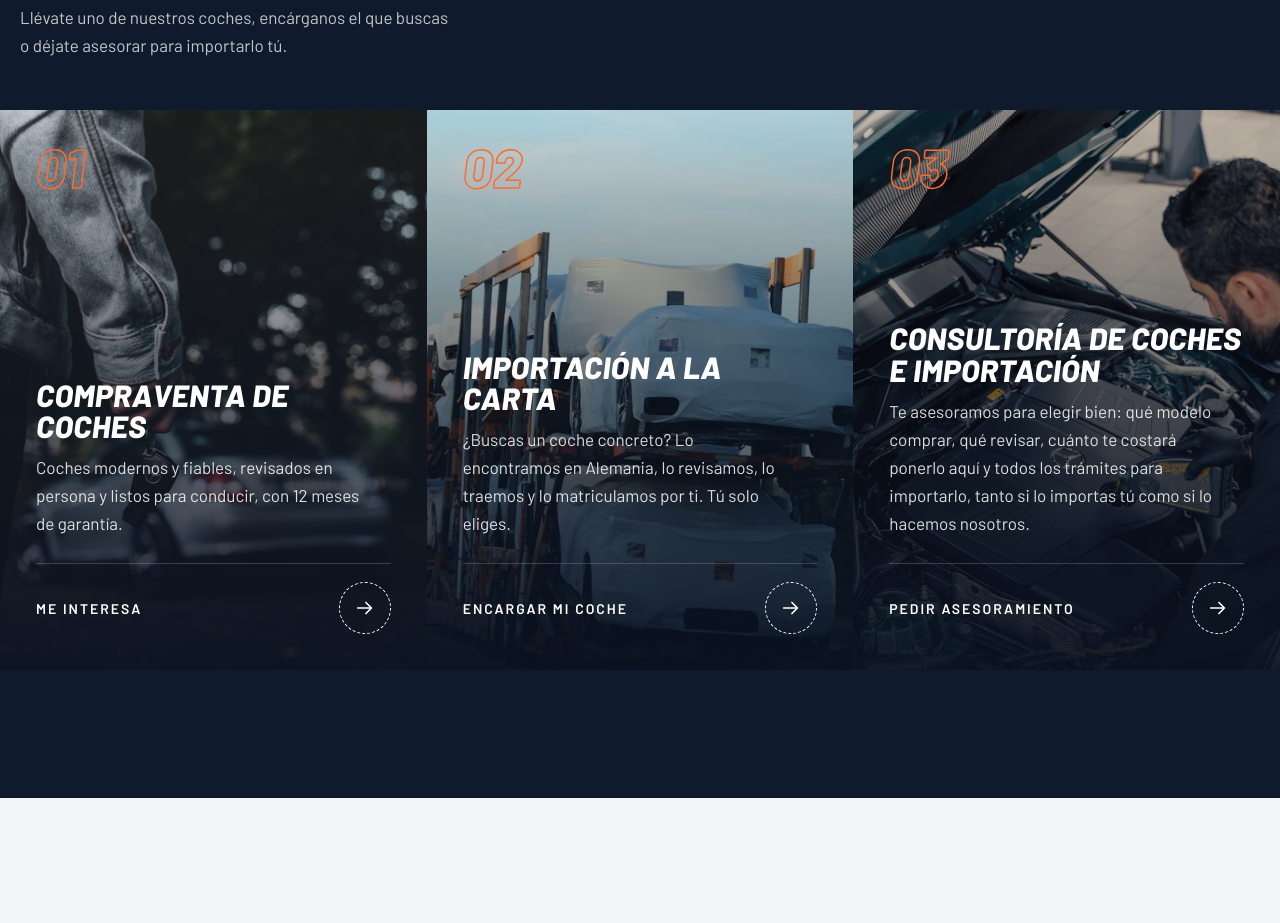
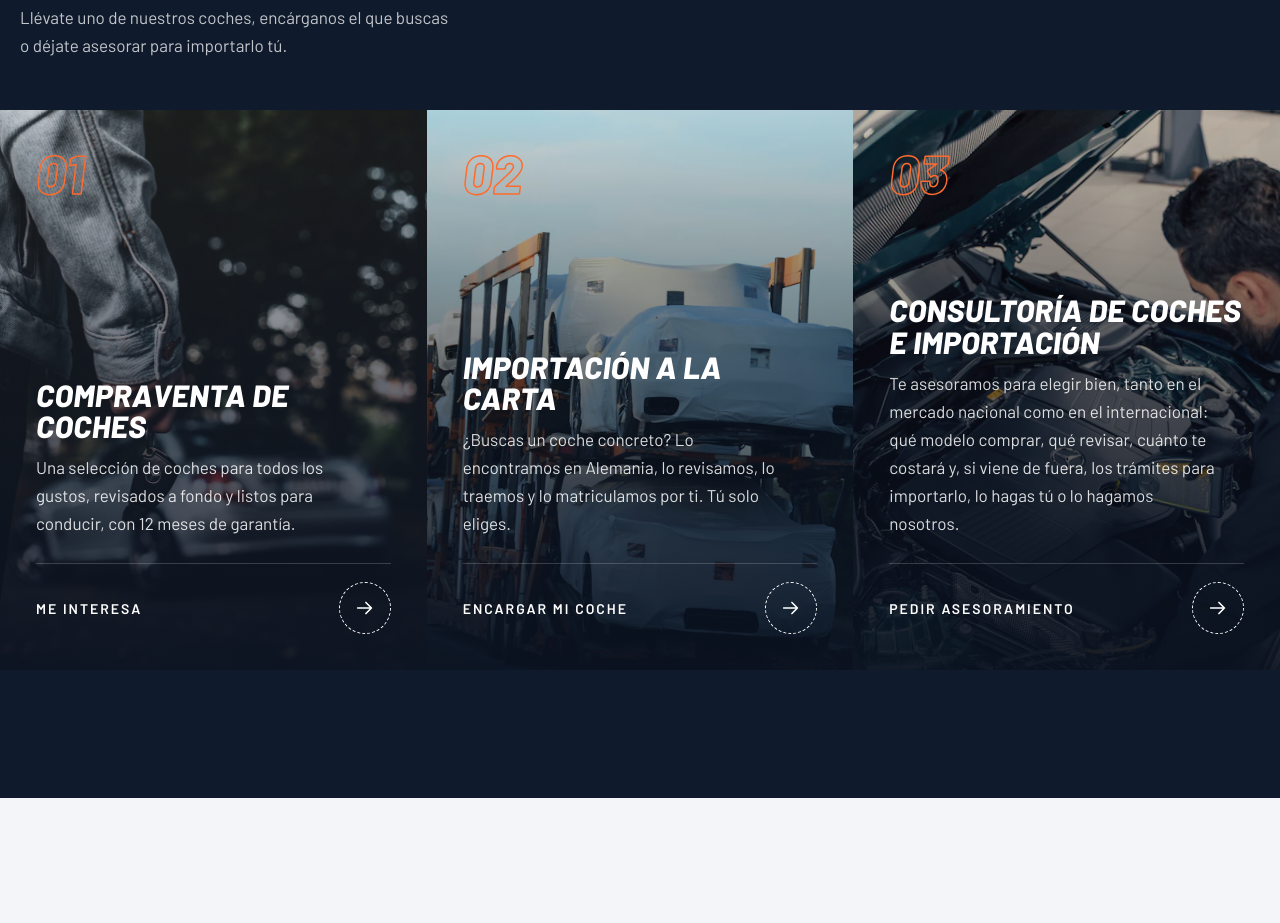
Before and after one commit to viictorperezz/cochesmuller-web, a plain HTML site: page index.html in a window 1280 px wide. Shown: the part 1023-1946 px from the top of the page. Drawn offline with Linux system fonts and the light colour scheme.

Commit message:
Servicio 1: selección para todos los gustos; servicio 3: mercado nacional e internacional; el número de las tarjetas ya no se monta sobre el título

```diff
--- a/index.html
+++ b/index.html
@@ -195,7 +195,7 @@
   .tarjeta::before { content: ''; position: absolute; inset: 0; z-index: -1; background: linear-gradient(180deg, rgb(10 18 32 / .15) 0%, rgb(10 18 32 / .55) 45%, rgb(10 18 32 / .94) 100%); transition: background .4s; }
   .tarjeta h3 { font-size: clamp(26px, 2.4vw, 34px); }
   .tarjeta p { margin-top: 12px; color: rgb(255 255 255 / .85); max-width: 34ch; }
-  .tarjeta .num { position: absolute; top: 30px; left: 36px; font-weight: 800; font-style: italic; font-size: 54px; line-height: 1; color: transparent; -webkit-text-stroke: 1.5px var(--naranja); }
+  .tarjeta .num { margin-bottom: auto; padding-bottom: 20px; font-weight: 800; font-style: italic; font-size: 54px; line-height: 1; color: transparent; -webkit-text-stroke: 1.5px var(--naranja); }
   .tarjeta .mas { margin-top: 26px; display: flex; align-items: center; justify-content: space-between; gap: 16px; font-weight: 600; font-size: 14px; letter-spacing: .14em; text-transform: uppercase; border-top: 1px solid rgb(255 255 255 / .18); padding-top: 18px; }
   .tarjeta:hover img { transform: scale(1.06); }
   .tarjeta:hover .flecha { background: var(--naranja); border-color: var(--naranja); color: var(--navy); transform: rotate(-45deg); }
@@ -510,7 +510,7 @@
         <img src="img/coche-a-la-carta.webp" width="900" height="1125" loading="lazy" alt="Mano sujetando la llave de un coche junto a un coche plateado">
         <span class="num" aria-hidden="true">01</span>
         <h3 class="titular">Compraventa de coches</h3>
-        <p>Coches modernos y fiables, revisados en persona y listos para conducir, con 12 meses de garantía.</p>
+        <p>Una selección de coches para todos los gustos, revisados a fondo y listos para conducir, con 12 meses de garantía.</p>
         <span class="mas">Me interesa <span class="flecha" aria-hidden="true"><svg><use href="#flecha"/></svg></span></span>
       </a>
       <a class="tarjeta rev" href="https://wa.me/34722873925" data-wa="Hola, quiero encargar un coche con la importación a la carta." target="_blank" rel="noopener">
@@ -524,7 +524,7 @@
         <img src="img/revision.webp" width="900" height="600" loading="lazy" alt="Mecánico revisando el motor de un coche con el capó abierto">
         <span class="num" aria-hidden="true">03</span>
         <h3 class="titular">Consultoría de coches e importación</h3>
-        <p>Te asesoramos para elegir bien: qué modelo comprar, qué revisar, cuánto te costará ponerlo aquí y todos los trámites para importarlo, tanto si lo importas tú como si lo hacemos nosotros.</p>
+        <p>Te asesoramos para elegir bien, tanto en el mercado nacional como en el internacional: qué modelo comprar, qué revisar, cuánto te costará y, si viene de fuera, los trámites para importarlo, lo hagas tú o lo hagamos nosotros.</p>
         <span class="mas">Pedir asesoramiento <span class="flecha" aria-hidden="true"><svg><use href="#flecha"/></svg></span></span>
       </a>
     </div>
```
